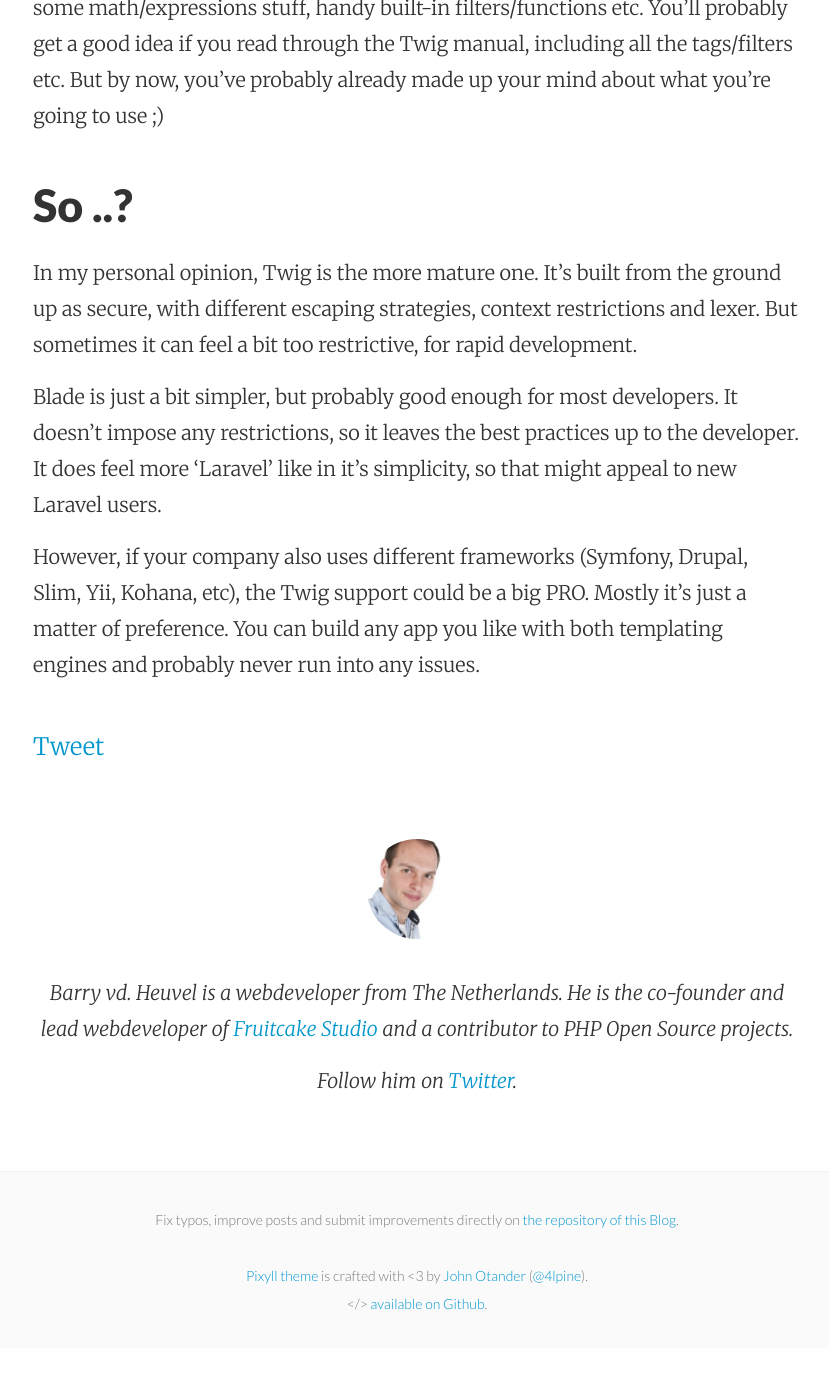
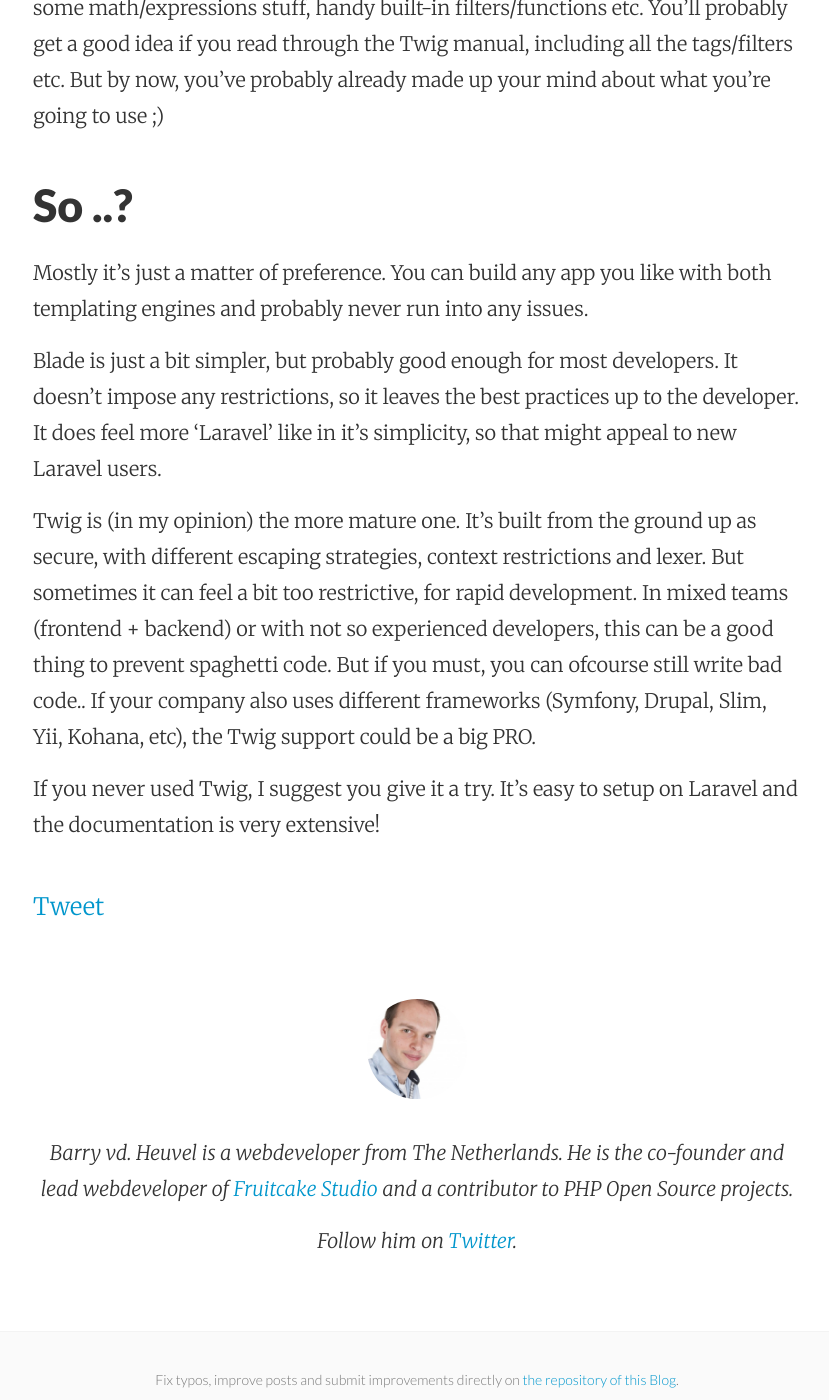
Before and after one commit to barryvdh/barryvdh.github.io, a Jekyll site: the page built from _posts/2015-08-22-comparing-blade-and-twig-templates-in-laravel.md, in a window 1280 px wide and 1400 px high, scrolled down 9968 px. Shown: the whole window, without its empty margins (223-1052 px from the left). Built offline with Jekyll 4.4.1, drawn with Linux system fonts in a browser that asks for light colours; nearby versions of some CDN libraries; Markdown is read by kramdown in place of the engine named in the settings; comment, search, counter and statistics services are not loaded; before the commit the page ends 11316 px from its top, so only the background shows below that.

Commit message:
Update 2015-08-22-comparing-blade-and-twig-templates-in-laravel.md

```diff
--- a/_posts/2015-08-22-comparing-blade-and-twig-templates-in-laravel.md
+++ b/_posts/2015-08-22-comparing-blade-and-twig-templates-in-laravel.md
@@ -291,8 +291,11 @@
 
 ## So ..?
 
-In my personal opinion, Twig is the more mature one. It's built from the ground up as secure, with different escaping strategies, context restrictions and lexer. But sometimes it can feel a bit too restrictive, for rapid development.
+Mostly it's just a matter of preference. You can build any app you like with both templating engines and probably never run into any issues.
 
 Blade is just a bit simpler, but probably good enough for most developers. It doesn't impose any restrictions, so it leaves the best practices up to the developer. It does feel more 'Laravel' like in it's simplicity, so that might appeal to new Laravel users.
 
-However, if your company also uses different frameworks (Symfony, Drupal, Slim, Yii, Kohana, etc), the Twig support could be a big PRO. Mostly it's just a matter of preference. You can build any app you like with both templating engines and probably never run into any issues.
+Twig is (in my opinion) the more mature one. It's built from the ground up as secure, with different escaping strategies, context restrictions and lexer. But sometimes it can feel a bit too restrictive, for rapid development. In mixed teams (frontend + backend) or with not so experienced developers, this can be a good thing to prevent spaghetti code. But if you must, you can ofcourse still write bad code..
+If your company also uses different frameworks (Symfony, Drupal, Slim, Yii, Kohana, etc), the Twig support could be a big PRO.
+
+If you never used Twig, I suggest you give it a try. It's easy to setup on Laravel and the documentation is very extensive!
```
